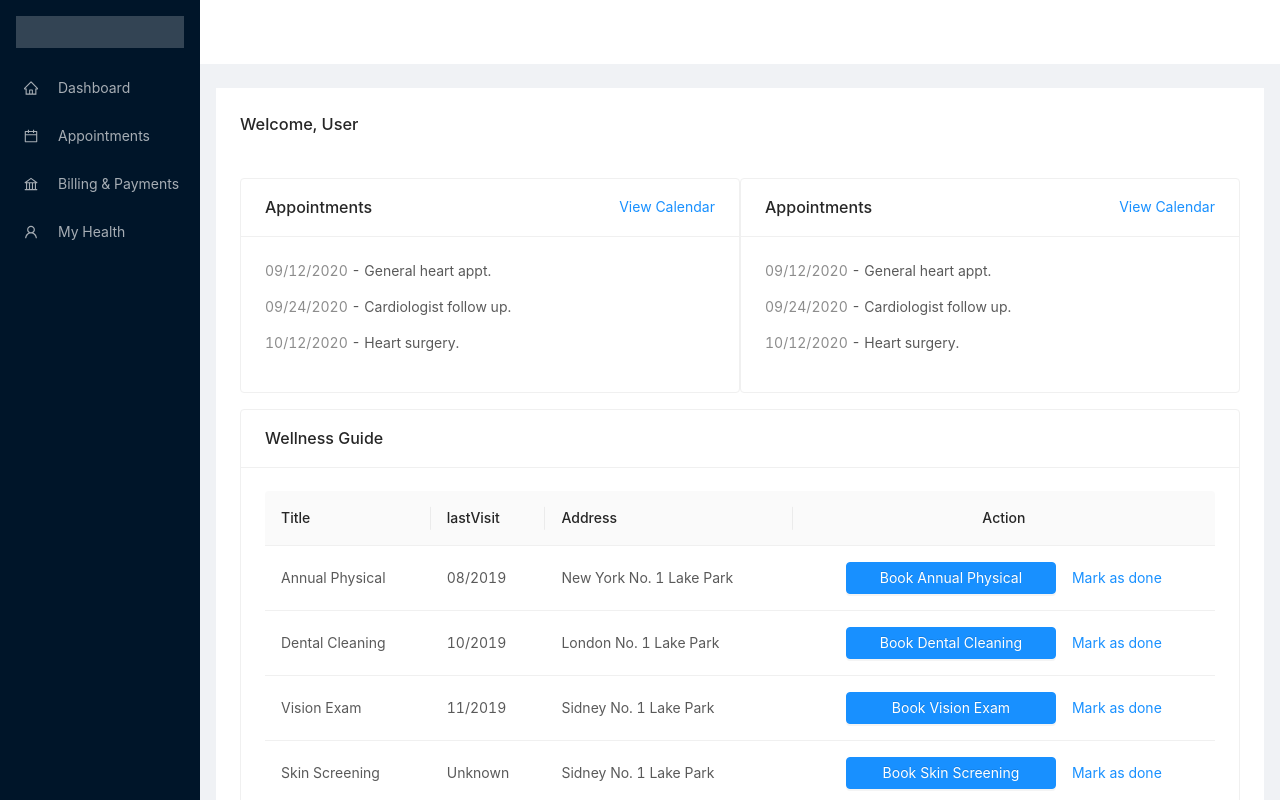
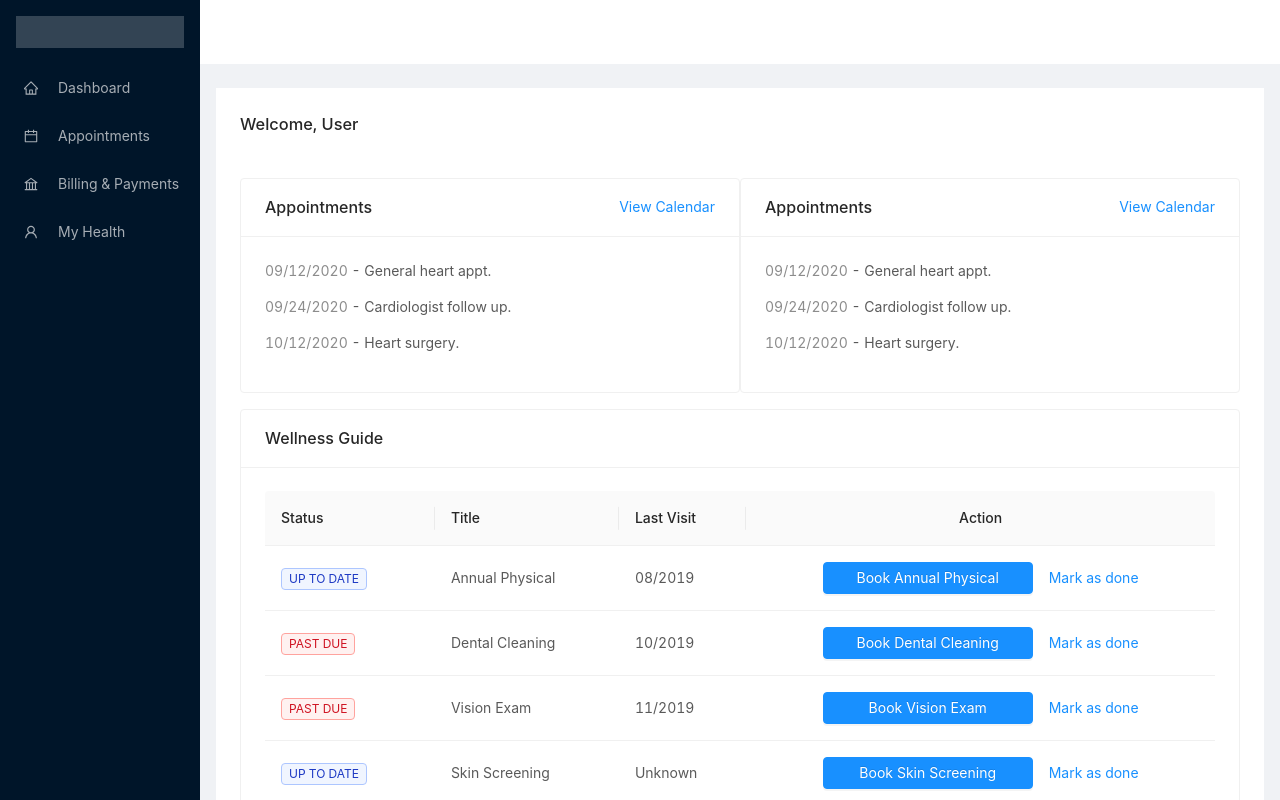
Before and after one commit to mattjaikaran/patient-portal-nextjs, a Next.js app: page /dashboard in a window 1280 px wide. Shown: the top 800 px of the page. Built offline with nearby package versions, Linux system fonts and the light colour scheme.

Commit message:
updated checkup component

```diff
--- a/components/Checkup/index.js
+++ b/components/Checkup/index.js
@@ -11,24 +11,28 @@ const Checkup = () => {
       title: 'Annual Physical',
       lastVisit: '08/2019',
       address: 'New York No. 1 Lake Park',
+      tags: ['Up To Date']
     },
     {
       key: '2',
       title: 'Dental Cleaning',
       lastVisit: '10/2019',
       address: 'London No. 1 Lake Park',
+      tags: ['Past Due']
     },
     {
       key: '3',
       title: 'Vision Exam',
       lastVisit: '11/2019',
       address: 'Sidney No. 1 Lake Park',
+      tags: ['Past Due']
     },
     {
       key: '4',
       title: 'Skin Screening',
       lastVisit: 'Unknown',
       address: 'Sidney No. 1 Lake Park',
+      tags: ['Up To Date']
     },
   ]
   return (
@@ -36,17 +40,47 @@ const Checkup = () => {
       title="Wellness Guide"
       className="checkup">
       <Table className="table" dataSource={data}>
-        <Column className="column" title="Title" dataIndex="title" key="title" />
-        <Column className="column" title="lastVisit" dataIndex="lastVisit" key="lastVisit" />
-        <Column className="column" title="Address" dataIndex="address" key="address" />
+        <Column
+          className="column"
+          dataIndex="tags"
+          title="Status"
+          key="tags"
+          render={tags => (
+            <>
+              {tags.map(tag => {
+                let color = tag.length > 5 ? 'geekblue' : 'green'
+                if (tag === 'Past Due') {
+                  color = 'red'
+                }
+                return (
+                  <Tag color={color} key={tag}>
+                    {tag.toUpperCase()}
+                  </Tag>
+                )
+              })}
+            </>
+          )}
+        />
+        <Column
+          className="column"
+          title="Title"
+          dataIndex="title"
+          key="title" />
+        <Column
+          className="column"
+          title="Last Visit"
+          dataIndex="lastVisit"
+          key="lastVisit" />
         <Column className="column"
           title="Action"
           key="action"
           align="center"
-          render={(text, record) => (
+          render={(text) => (
             <Space className="space" size="middle">
               <Link href="/appointments">
-                <Button className="book-button" type="primary">Book {text.title}</Button>
+                <Button className="book-button" type="primary">
+                  Book {text.title}
+                </Button>
               </Link>
               <a>Mark as done</a>
             </Space>
```
Also changed, not shown: components/Checkup/style.scss (indentation only).
